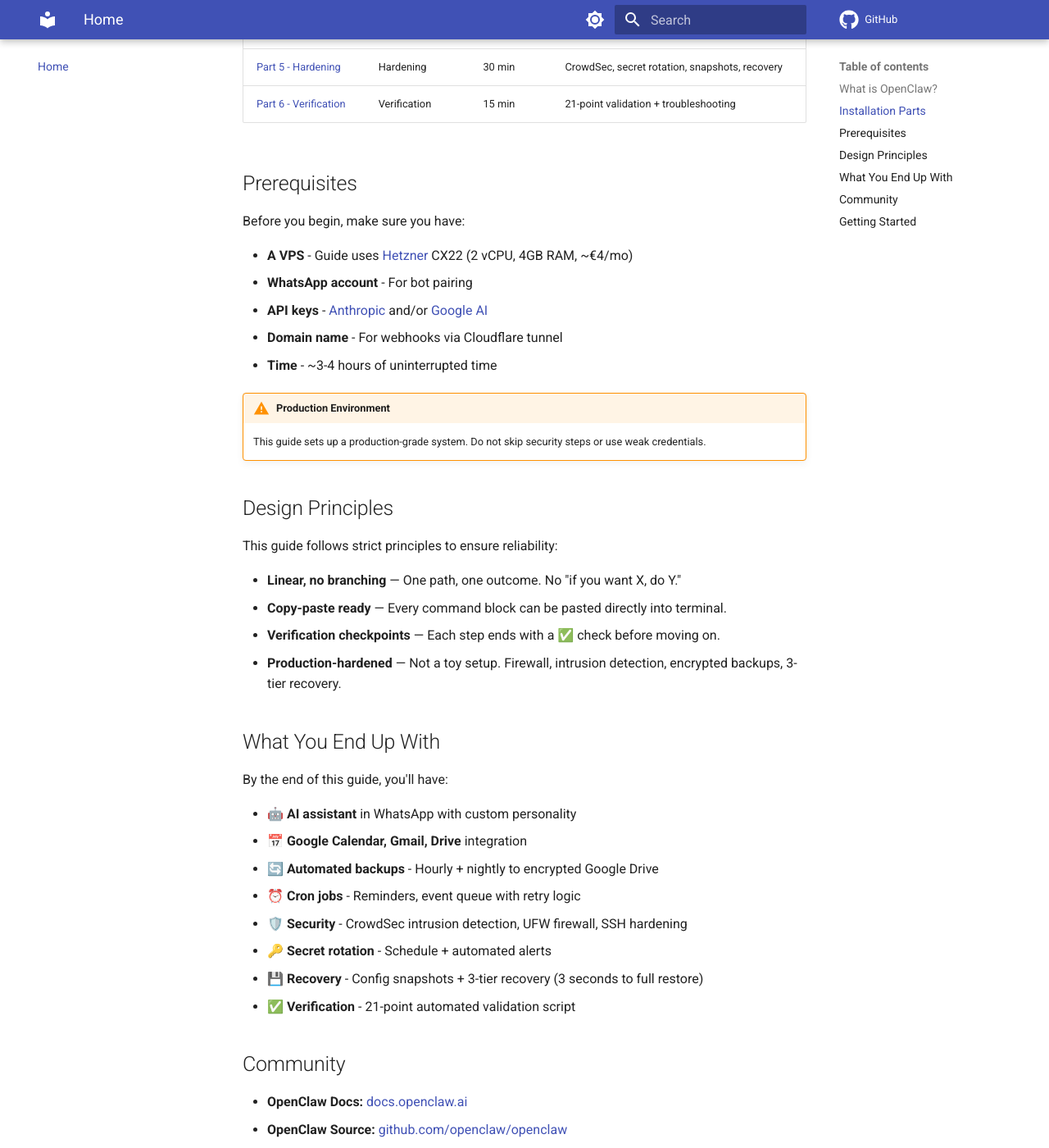
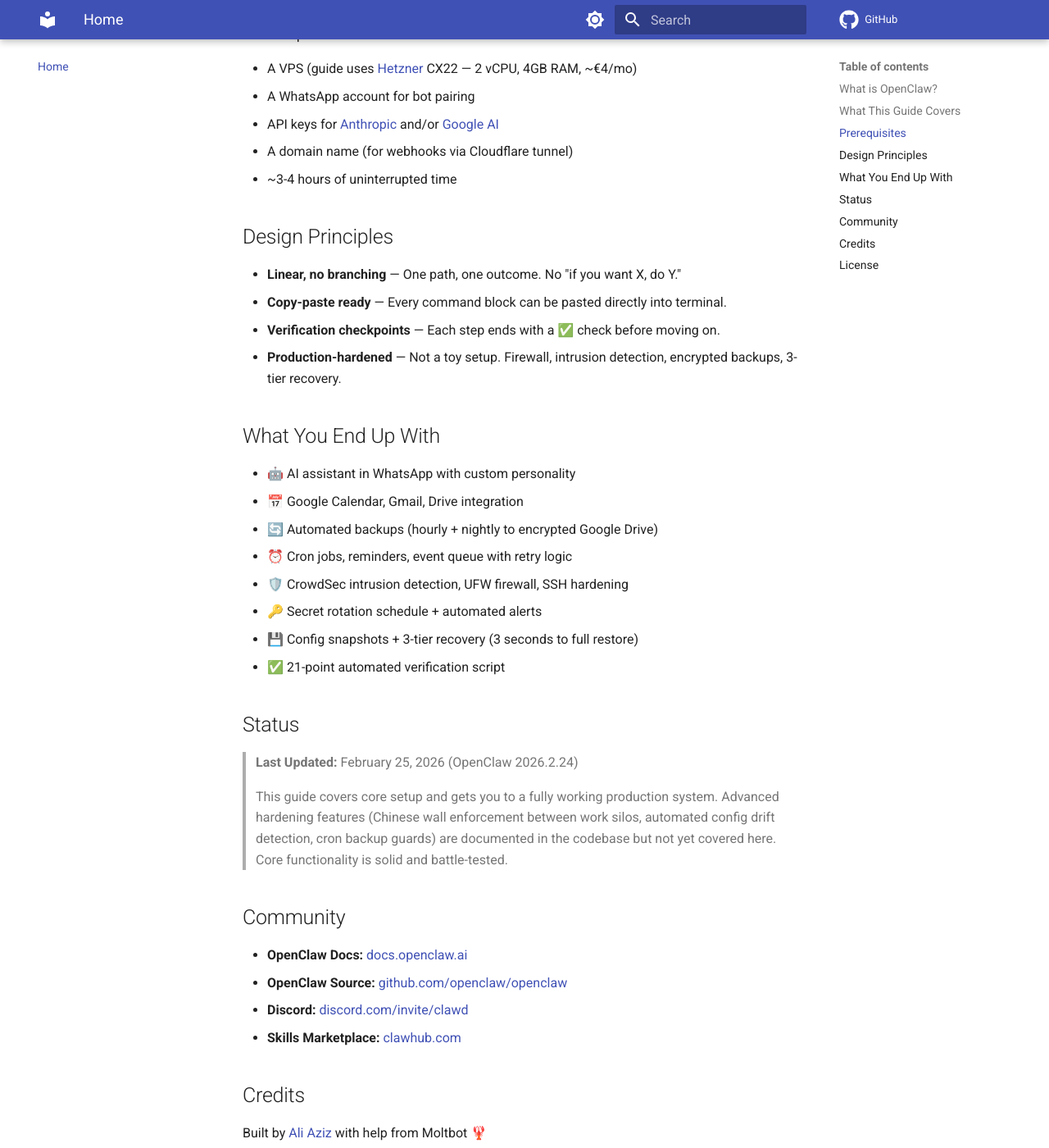
Before and after one commit to aliahmadaziz/openclaw-guide, an MkDocs documentation site: the page built from docs/index.md, in a window 1280 px wide and 1400 px high, scrolled down 892 px. Shown: the whole window at 82% size. Built offline with MkDocs 1.6.1 and Material for MkDocs 9.7.7, drawn with Linux system fonts in a browser that asks for light colours; comment, search, counter and statistics services are not loaded; some of the changed text lies outside the part shown.

Commit message:
Sync updated guides to docs/ for GitHub Pages

```diff
--- a/docs/index.md
+++ b/docs/index.md
@@ -6,36 +6,26 @@
 
 [OpenClaw](https://github.com/openclaw/openclaw) connects AI models (Claude, Gemini, etc.) to messaging platforms (WhatsApp, Telegram, Discord) with persistent memory, automation, and tool use. Think of it as your personal AI assistant that lives in your chat.
 
-!!! info "What This Guide Covers"
-    This comprehensive guide takes you from a blank VPS to a fully hardened, production-ready AI assistant with automated backups, monitoring, and recovery systems.
-
-## Installation Parts
+## What This Guide Covers
 
 | Part | Topic | Time | What You Get |
 |------|-------|------|-------------|
-| [Part 1 - Base Install](part1-base-install.md) | Base Install | 30 min | Hardened VPS + OpenClaw + WhatsApp connected |
-| [Part 2 - AI Assistant](part2-ai-assistant.md) | Your AI Assistant | 30 min | Persona, models, workspace configured |
-| [Part 3 - Infrastructure](part3-infrastructure.md) | Infrastructure | 1 hr | Google OAuth, webhooks, Cloudflare tunnel, backups |
-| [Part 4 - Automation](part4-automation.md) | Automation | 1 hr | Cron jobs, event queue, reminders, heartbeats |
-| [Part 5 - Hardening](part5-hardening.md) | Hardening | 30 min | CrowdSec, secret rotation, snapshots, recovery |
-| [Part 6 - Verification](part6-verification.md) | Verification | 15 min | 21-point validation + troubleshooting |
+| [Part 1](part1-base-install.md) | Base Install | 30 min | Hardened VPS + OpenClaw + WhatsApp connected |
+| [Part 2](part2-ai-assistant.md) | Your AI Assistant | 30 min | Persona, models, workspace configured |
+| [Part 3](part3-infrastructure.md) | Infrastructure | 1 hr | Google OAuth, webhooks, Cloudflare tunnel, backups |
+| [Part 4](part4-automation.md) | Automation | 1 hr | Cron jobs, event queue, reminders, heartbeats |
+| [Part 5](part5-hardening.md) | Hardening | 30 min | CrowdSec, secret rotation, snapshots, recovery |
+| [Part 6](part6-verification.md) | Verification | 15 min | 21-point validation + troubleshooting |
 
 ## Prerequisites
 
-Before you begin, make sure you have:
-
-- **A VPS** - Guide uses [Hetzner](https://console.hetzner.cloud/) CX22 (2 vCPU, 4GB RAM, ~€4/mo)
-- **WhatsApp account** - For bot pairing
-- **API keys** - [Anthropic](https://console.anthropic.com) and/or [Google AI](https://aistudio.google.com)
-- **Domain name** - For webhooks via Cloudflare tunnel
-- **Time** - ~3-4 hours of uninterrupted time
-
-!!! warning "Production Environment"
-    This guide sets up a production-grade system. Do not skip security steps or use weak credentials.
+- A VPS (guide uses [Hetzner](https://console.hetzner.cloud/) CX22 — 2 vCPU, 4GB RAM, ~€4/mo)
+- A WhatsApp account for bot pairing
+- API keys for [Anthropic](https://console.anthropic.com) and/or [Google AI](https://aistudio.google.com)
+- A domain name (for webhooks via Cloudflare tunnel)
+- ~3-4 hours of uninterrupted time
 
 ## Design Principles
-
-This guide follows strict principles to ensure reliability:
 
 - **Linear, no branching** — One path, one outcome. No "if you want X, do Y."
 - **Copy-paste ready** — Every command block can be pasted directly into terminal.
@@ -44,16 +34,20 @@
 
 ## What You End Up With
 
-By the end of this guide, you'll have:
+- 🤖 AI assistant in WhatsApp with custom personality
+- 📅 Google Calendar, Gmail, Drive integration
+- 🔄 Automated backups (hourly + nightly to encrypted Google Drive)
+- ⏰ Cron jobs, reminders, event queue with retry logic
+- 🛡️ CrowdSec intrusion detection, UFW firewall, SSH hardening
+- 🔑 Secret rotation schedule + automated alerts
+- 💾 Config snapshots + 3-tier recovery (3 seconds to full restore)
+- ✅ 21-point automated verification script
 
-- 🤖 **AI assistant** in WhatsApp with custom personality
-- 📅 **Google Calendar, Gmail, Drive** integration
-- 🔄 **Automated backups** - Hourly + nightly to encrypted Google Drive
-- ⏰ **Cron jobs** - Reminders, event queue with retry logic
-- 🛡️ **Security** - CrowdSec intrusion detection, UFW firewall, SSH hardening
-- 🔑 **Secret rotation** - Schedule + automated alerts
-- 💾 **Recovery** - Config snapshots + 3-tier recovery (3 seconds to full restore)
-- ✅ **Verification** - 21-point automated validation script
+## Status
+
+> **Last Updated:** February 25, 2026 (OpenClaw 2026.2.24)
+>
+> This guide covers core setup and gets you to a fully working production system. Advanced hardening features (Chinese wall enforcement between work silos, automated config drift detection, cron backup guards) are documented in the codebase but not yet covered here. Core functionality is solid and battle-tested.
 
 ## Community
 
@@ -62,14 +56,12 @@
 - **Discord:** [discord.com/invite/clawd](https://discord.com/invite/clawd)
 - **Skills Marketplace:** [clawhub.com](https://clawhub.com)
 
-## Getting Started
+## Credits
 
-Ready to begin? Start with [Part 1 - Base Install](part1-base-install.md) to set up your VPS and install OpenClaw.
-
----
-
-**Credits:** Built by [Your Name](https://github.com/yourusername) with help from MyBot 🦞
+Built by [Ali Aziz](https://github.com/aliahmadaziz) with help from Moltbot 🦞
 
 Based on a real production setup running 24/7 since January 2026.
 
-**License:** MIT — use it, fork it, improve it.
+## License
+
+MIT — use it, fork it, improve it.
```
